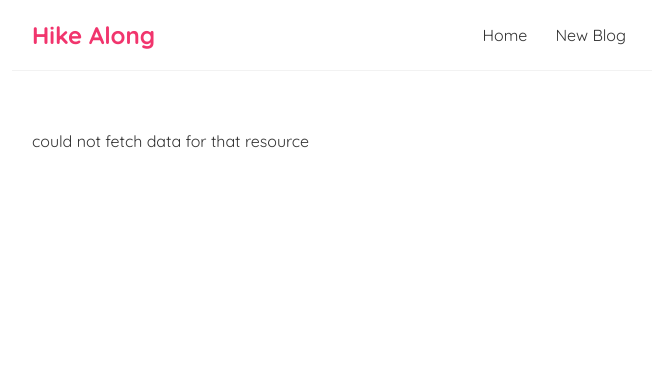
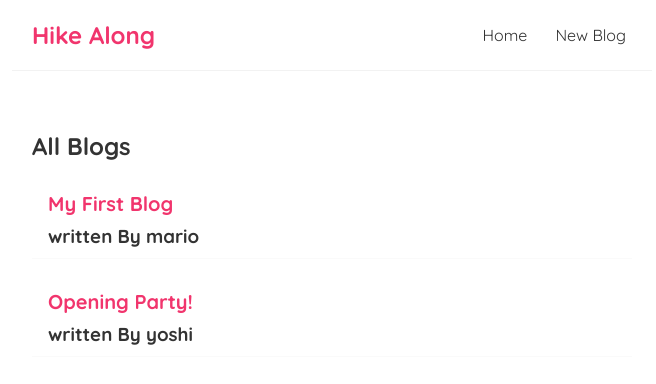
Before and after one commit to Pranotisavadi/Revise-React_blog, a React (Create React App) app: page / in a window 1280 px wide. Shown: the top 384 px of the page, without its empty margins (308-964 px from the left). Built offline with nearby package versions, Linux system fonts and the light colour scheme; no server answers; data requests are answered from the project's data file.

Commit message:
Custome hooks

```diff
--- a/src/Home.js
+++ b/src/Home.js
@@ -1,37 +1,11 @@
-import { useState, useEffect } from "react";
+
 import BlogList from "./BlogList";
-
+import useFetch from "./UseFetch";
 
 const Home = () => {
-  const [blogs, setBlogs] = useState(null)
-  const [isPending, setIsPending] = useState(true)
-  const [error, setError] = useState(null)
+  const { error, isPending, data: blogs } = useFetch('http://localhost:8000/blogs')
 
-
-  useEffect(() => {
-    setTimeout(() => {
-        fetch('http://localhost:8000/blogss')
-    .then(res => {
-        if(!res.ok) {
-            throw Error('could not fetch data for that resource');
-        }
-        return res.json()
-    })
-    .then(data => {
-        console.log(data);
-        setBlogs(data)
-        setIsPending(false)
-        setError(null)
-    })
-    .catch(err => {
-        setIsPending(false);
-        setError(err.message);
-    })
-    }, 1000)
-  }, [])
-
-
-  return (
+   return (
     <div className="home">
         { error && <div>{ error }</div>}
         { isPending && <div>Loading...</div>}
--- /dev/null
+++ b/src/UseFetch.js
@@ -0,0 +1,34 @@
+import { useState, useEffect } from "react";
+
+
+const useFetch = (url) => {
+    const [data, setData] = useState(null)
+     const [isPending, setIsPending] = useState(true)
+    const [error, setError] = useState(null)
+
+
+    useEffect(() => {
+        setTimeout(() => {
+            fetch(url)
+        .then(res => {
+            if(!res.ok) {
+                throw Error('could not fetch data for that resource');
+            }
+            return res.json()
+        })
+        .then(data => {
+            console.log(data);
+            setData(data)
+            setIsPending(false)
+            setError(null)
+        })
+        .catch(err => {
+            setIsPending(false);
+            setError(err.message);
+        })
+        }, 1000)
+      }, [url])
+      return {data, isPending, error}
+}
+
+export default useFetch;
```
